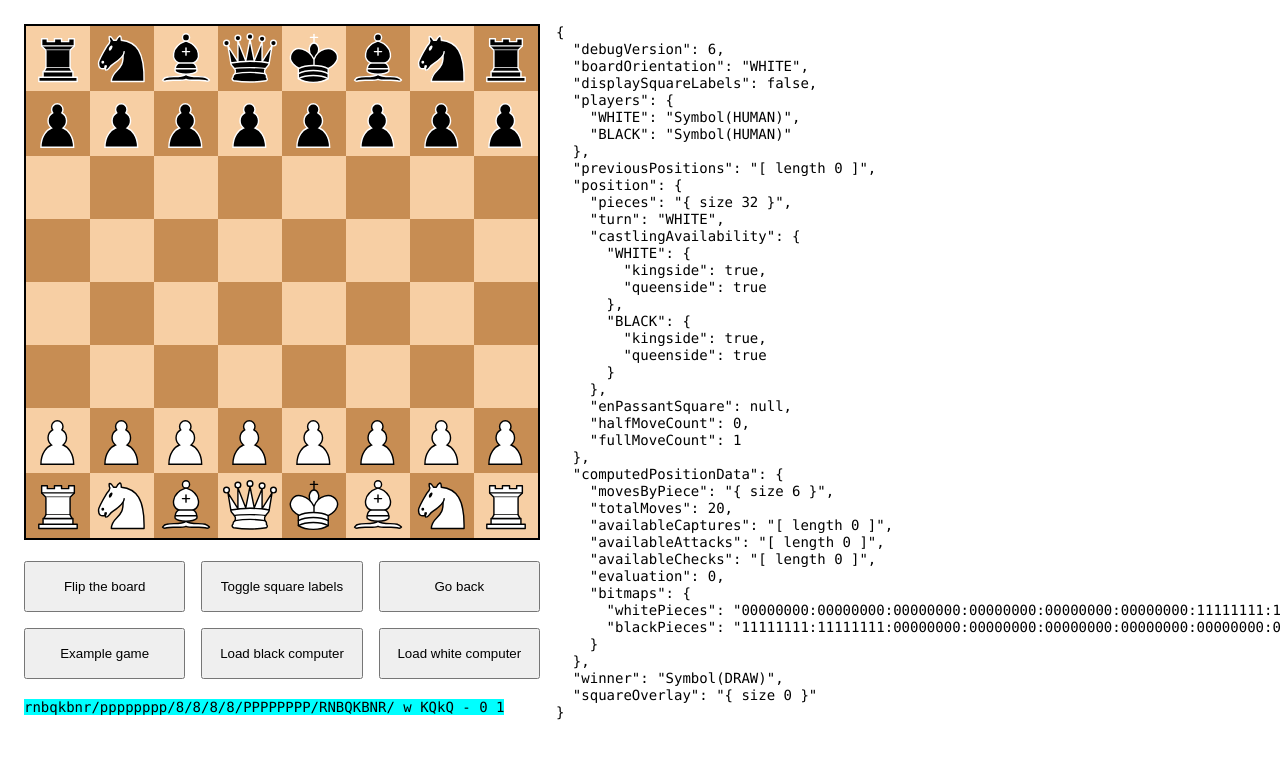
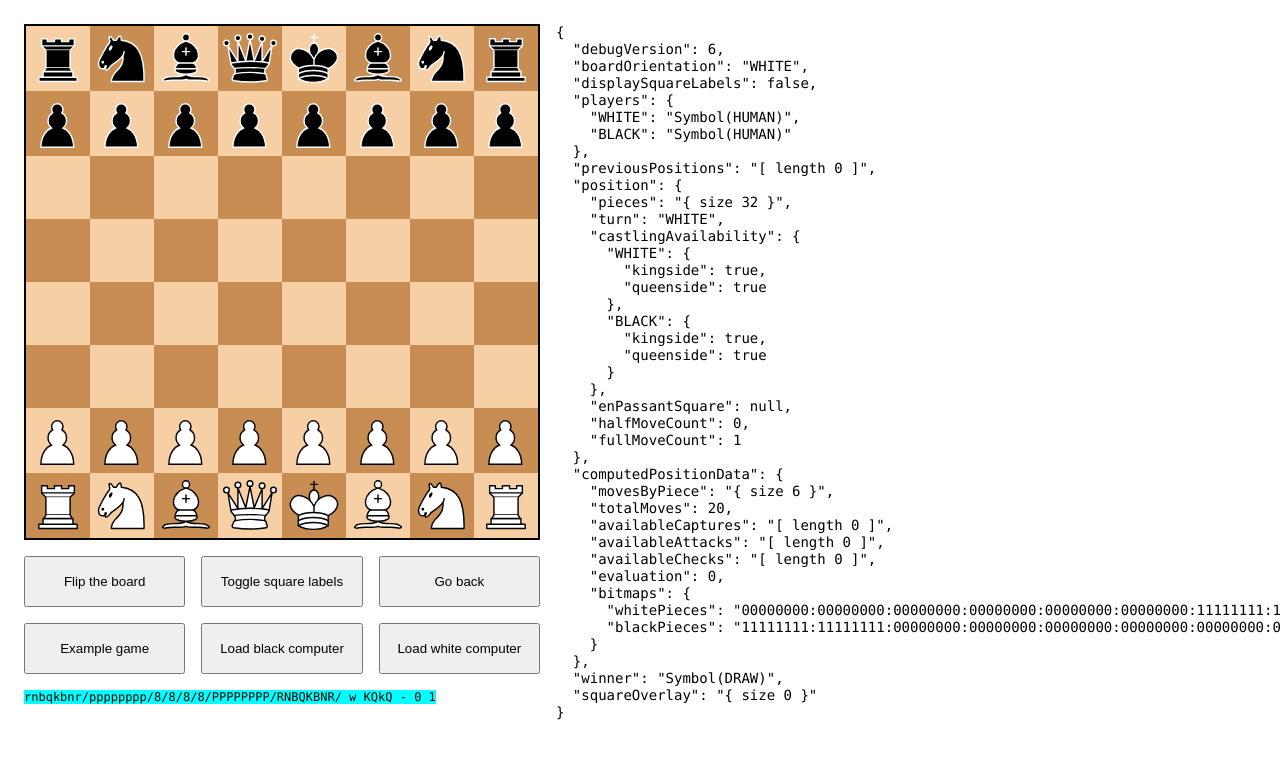
Before and after one commit to garjust/chessv2, a React (Create React App) app: page / in a window 1280 px wide. Shown: the top 758 px of the page. Built offline with nearby package versions, Linux system fonts and the light colour scheme.

Commit message:
finally fix ui grid

```diff
--- a/src/chess/ui/DisplayGameFen.tsx
+++ b/src/chess/ui/DisplayGameFen.tsx
@@ -17,7 +17,7 @@ const DisplayGameFEN = ({ style }: DisplayGameFENProps) => {
   const { position } = rendering;
 
   return (
-    <pre style={{ ...style, margin: 0, fontSize: 14 }}>
+    <pre style={{ ...style, margin: 0, fontSize: 12 }}>
       <code style={{ backgroundColor: 'aqua' }}>
         {formatPosition(position)}
       </code>
--- a/src/chess/ui/Game.css
+++ b/src/chess/ui/Game.css
@@ -5,5 +5,5 @@
   grid-template:
     "board state" min-content
     "buttons state" auto
-    "fen state" auto / max-content auto
+    "fen state" 100% / max-content auto
 }
```
